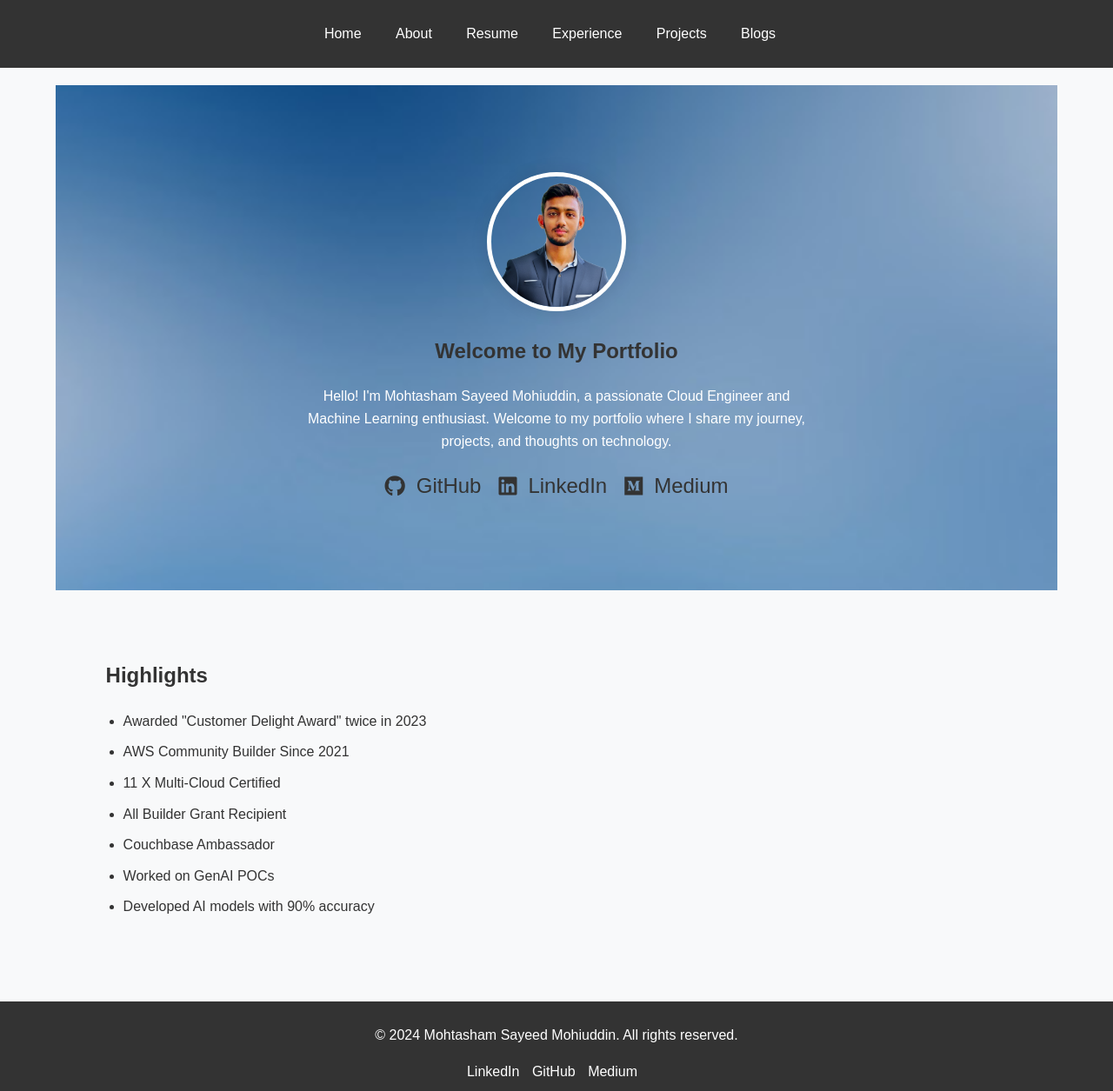
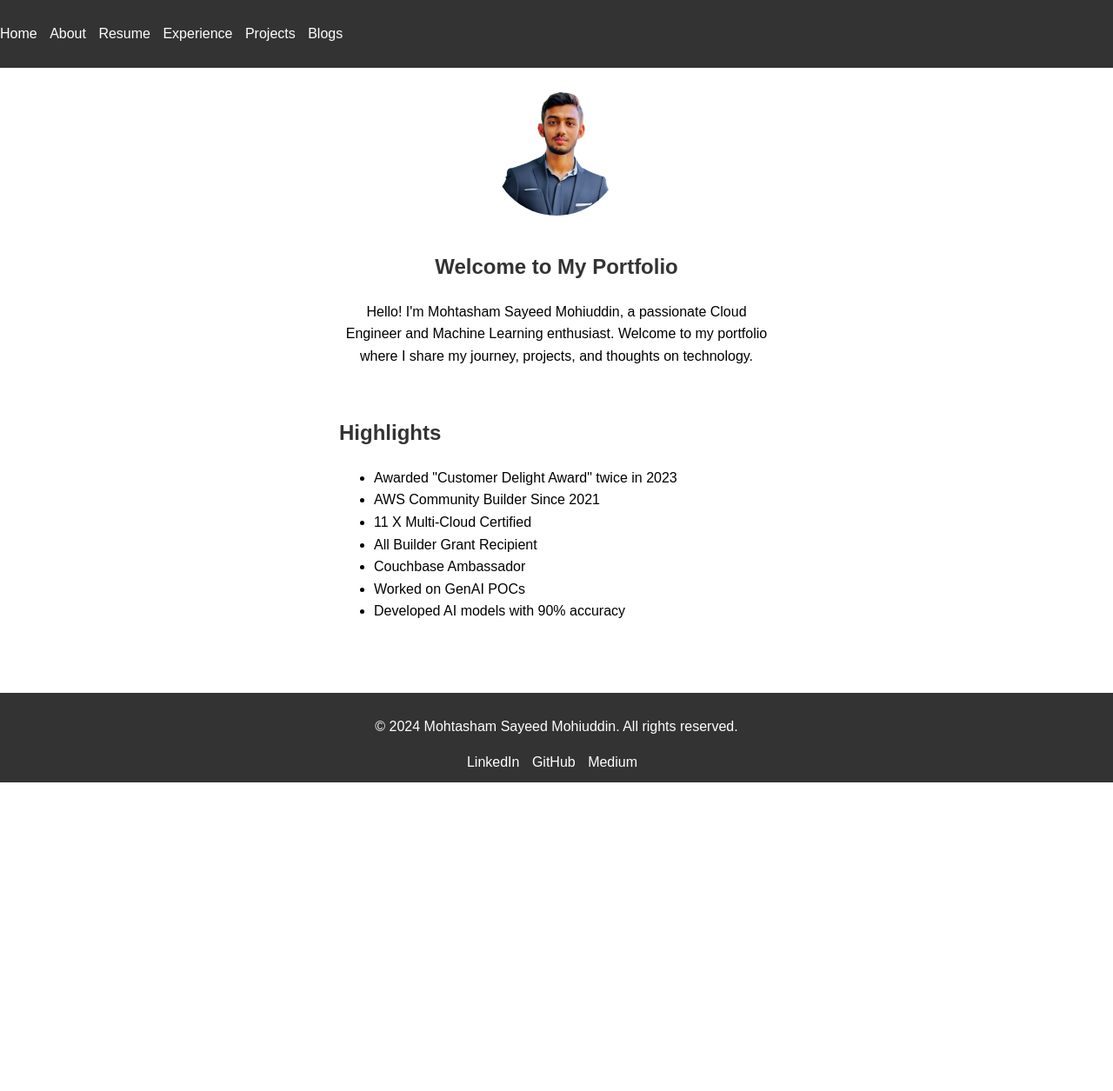
Before and after one commit to mohtasham9/mohtasham9.github.io, a Jekyll site: the page built from docs/index.markdown, in a window 1280 px wide. Shown: the whole page at 87% size. Built offline with Jekyll 4.4.1, drawn with Linux system fonts in a browser that asks for light colours; after the commit the page ends 900 px from its top, so only the background shows below that.

Commit message:
Revert "Modified Home page"
This reverts commit a41d975910169f75511b9b80482b838ef09960a6.

```diff
--- a/docs/_layouts/home.html
+++ b/docs/_layouts/home.html
@@ -5,28 +5,21 @@
   <meta name="viewport" content="width=device-width, initial-scale=1.0">
   <title>{{ site.title }}</title>
   <link rel="stylesheet" href="{{ '/assets/css/style.css' | relative_url }}">
-  <link rel="stylesheet" href="https://cdnjs.cloudflare.com/ajax/libs/font-awesome/5.15.3/css/all.min.css" integrity="sha384-5A5I6g+GAlft5Ohe1BQAOxlBSn6uJpsMbQ58dEYx6Y/hjT2L4Bv93nbAqY6lF5hx" crossorigin="anonymous">
 </head>
 <body>
   {% include header.html %}
   <main class="container">
-    <section id="intro" class="section hero">
+    <section id="intro" class="section">
       <div class="intro-content">
         <img src="{{ '/assets/images/mohtasham.png' | relative_url }}" alt="Your Photo" class="profile-photo">
         <div class="intro-text">
           <h1>Welcome to My Portfolio</h1>
           <p>Hello! I'm {{ site.title }}, a passionate Cloud Engineer and Machine Learning enthusiast. Welcome to my portfolio where I share my journey, projects, and thoughts on technology.</p>
-          <div class="social-links">
-            <a href="https://github.com/mohtasham9" class="social-icon" target="_blank"><i class="fab fa-github"></i> GitHub</a>
-            <a href="https://www.linkedin.com/in/mohtasham09/" class="social-icon" target="_blank"><i class="fab fa-linkedin"></i> LinkedIn</a>
-            <a href="https://medium.com/@mohtasham9" class="social-icon" target="_blank"><i class="fab fa-medium"></i> Medium</a>
-          </div>
         </div>
       </div>
     </section>
 
     <section id="highlights" class="section">
-      <div class="container">
       <h2>Highlights</h2>
       <ul class="highlights-list">
         <li>Awarded "Customer Delight Award" twice in 2023</li>
@@ -37,7 +30,6 @@
         <li>Worked on GenAI POCs</li>
         <li>Developed AI models with 90% accuracy</li>
       </ul>
-      </div>
     </section>
   </main>
   {% include footer.html %}
--- a/docs/assets/css/style.css
+++ b/docs/assets/css/style.css
@@ -1,19 +1,15 @@
-/* Reset and global styles */
 body {
-  font-family: 'Arial', sans-serif;
+    font-family: Arial, sans-serif;
     line-height: 1.6;
     margin: 0;
     padding: 0;
     display: flex;
     flex-direction: column;
     min-height: 100vh;
-  background-color: #f8f9fa; /* Light background color */
-  color: #333; /* Main text color */
   }
 
   .container {
-  width: 90%; /* Responsive width */
-  max-width: 1200px; /* Max width for larger screens */
+    max-width: 960px;
     margin: auto;
     padding: 20px;
     flex: 1;
@@ -28,24 +24,16 @@ header {
   header nav ul {
     list-style: none;
     padding: 0;
-  text-align: center; /* Center align navigation links */
   }
 
   header nav ul li {
-  display: inline-block;
-  margin-right: 15px;
+    display: inline;
+    margin-right: 10px;
   }
 
   header nav ul li a {
     color: #fff;
     text-decoration: none;
-  padding: 5px 10px;
-  border-radius: 5px;
-  transition: background-color 0.3s ease;
-}
-
-header nav ul li a:hover {
-  background-color: #555; /* Darken background on hover */
   }
 
   footer {
@@ -72,10 +60,6 @@ footer ul li a {
     text-decoration: none;
   }
 
-.footer-links {
-  margin-top: 20px;
-}
-
   .section {
     margin-bottom: 40px;
   }
@@ -84,78 +68,64 @@ h1, h2, h3 {
     color: #333;
   }
 
-/* Hero section styles */
-.hero {
-  background-image: url('/assets/images/bkim.jpg');
-  background-size: cover;
-  background-position: center;
-  color: #fff;
-  padding: 100px 0;
+  .intro-content {
+    display: flex;
+    align-items: center;
     text-align: center;
+    flex-direction: column;
   }
 
   .profile-photo {
     border-radius: 50%;
     max-width: 150px;
-  border: 5px solid #fff;
-  box-shadow: 0 0 20px rgba(0, 0, 0, 0.1);
+    margin-bottom: 20px;
   }
 
   .intro-text {
-  max-width: 600px;
+    max-width: 500px;
     margin: auto;
   }
 
-.social-links {
-  display: flex;
-  justify-content: center;
-  gap: 20px;
+  .projects-publications {
+    margin-bottom: 40px;
+  }
+
+  h2 {
     margin-top: 20px;
   }
 
-.social-icon {
-  font-size: 1.5rem;
-  color: #333;
-  display: flex;
-  align-items: center;
-  gap: 5px;
-  text-decoration: none;
-  transition: color 0.3s ease;
+  h3 {
+    margin-top: 10px;
+    font-size: 1.2em; /* Reduced size for publication titles */
   }
 
-.social-icon i {
-  margin-right: 8px;
+
+a {
+  color: #1e90ff;
+  text-decoration: none;
 }
 
-.social-icon:hover {
-  color: #1e90ff; /* Highlight color on hover */
+a:hover {
+  text-decoration: underline;
 }
 
-/* Highlights section */
-.highlights-list {
-  list-style: disc; /* Use disc bullets for unordered list */
-  padding-left: 20px; /* Indent the list */
-  margin-top: 10px; /* Add some space above the list */
+.description {
+  margin: 5px 0;
 }
 
-.highlights-list li {
-  margin-bottom: 10px;
+.publication-title {
+  font-size: 1.2em;
+  font-weight: normal;
 }
 
-/* Responsive design */
-@media screen and (max-width: 768px) {
-  .intro-text {
-    padding: 0 20px; /* Add padding on smaller screens */
-  }
-  header nav ul {
-    display: block;
-  }
-  header nav ul li {
-    display: block;
-    margin-bottom: 10px;
-  }
+.publication-description {
+  font-size: 0.9em;
 }
 
-html {
-  scroll-behavior: smooth;
+.project-description, .project-title {
+  margin: 5px 0;
 }
+
+.project-repo {
+  margin-top: 10px;
+}
```
Also changed, not shown: docs/assets/css/style copytestty.css (deleted, +0 -159 lines), docs/assets/images/bkim.jpg (deleted). Lines whose indentation alone changed are shown as unchanged.
